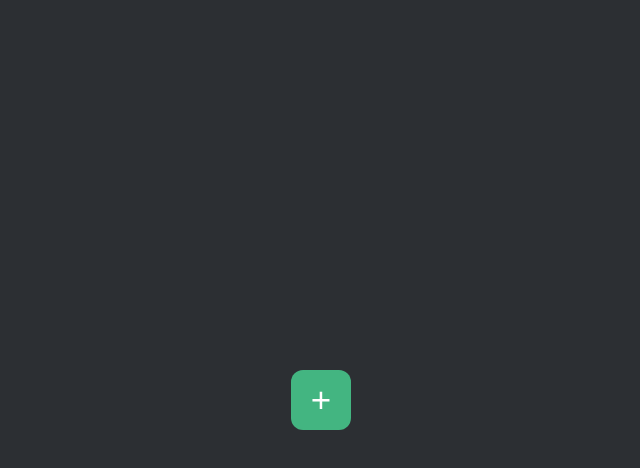
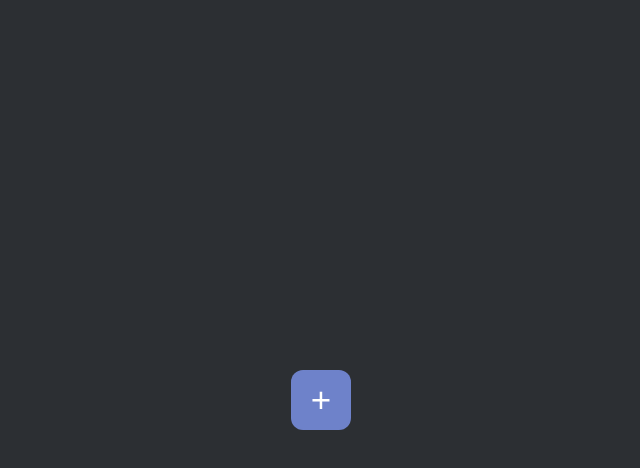
Before and after one commit to xxneokore/Discord-New-Server-Button-Remade, a plain HTML site: page index.html in a window 1280 px wide. In both pictures the pointer is over the button 640 px from the left and 400 px from the top of the page. Shown: the whole page, without its empty margins (319-959 px from the left). Drawn offline with Linux system fonts and the light colour scheme.

Commit message:
Update style.css

```diff
--- a/style.css
+++ b/style.css
@@ -20,7 +20,7 @@ body {
     display: table-cell;
     vertical-align: middle;
     text-align: center;
-    color: rgb(67, 181, 129);
+    color: #6e82ca;
     background: #333;
     border: none;
     border-radius: 50%;
@@ -37,6 +37,6 @@ body {
 
 .plusBtn:hover {
     border-radius: 20%;
-    background: rgb(67, 181, 129);
+    background: #6e82ca;
     color: white;
 }
```
